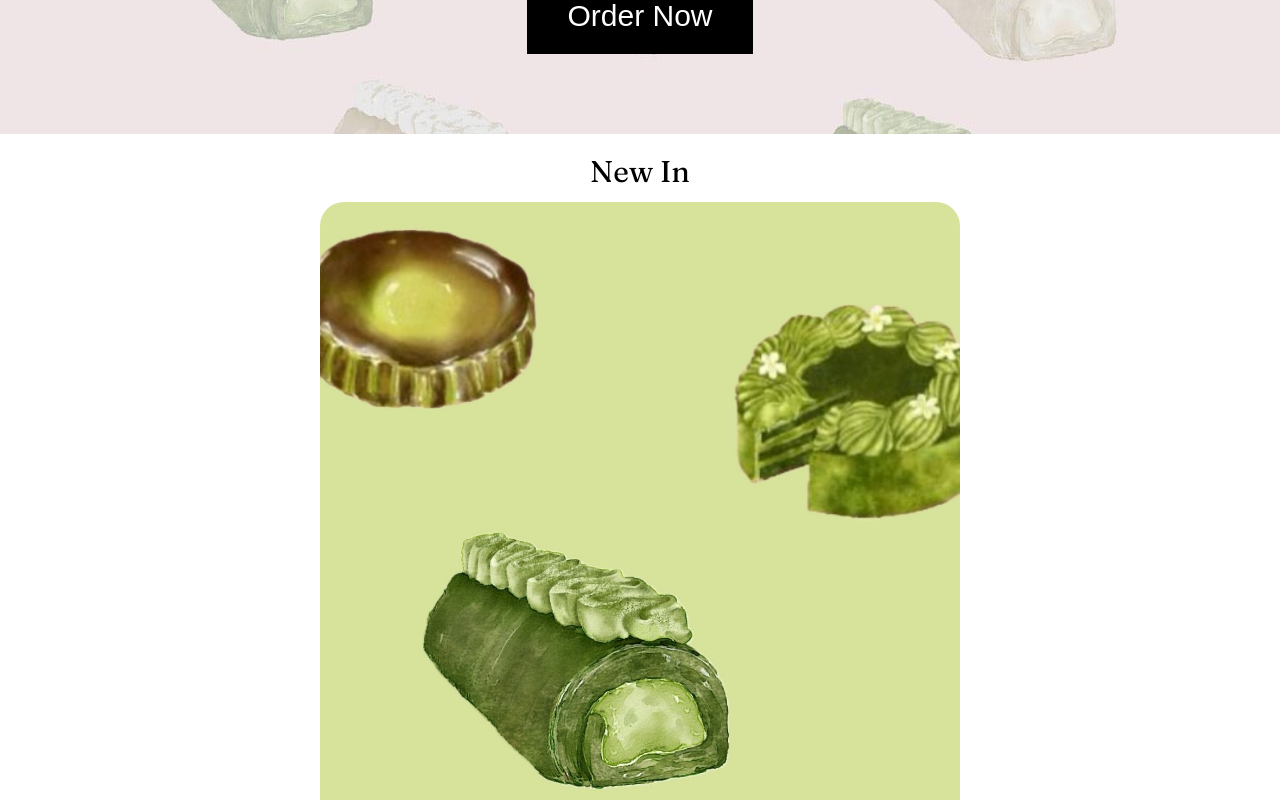
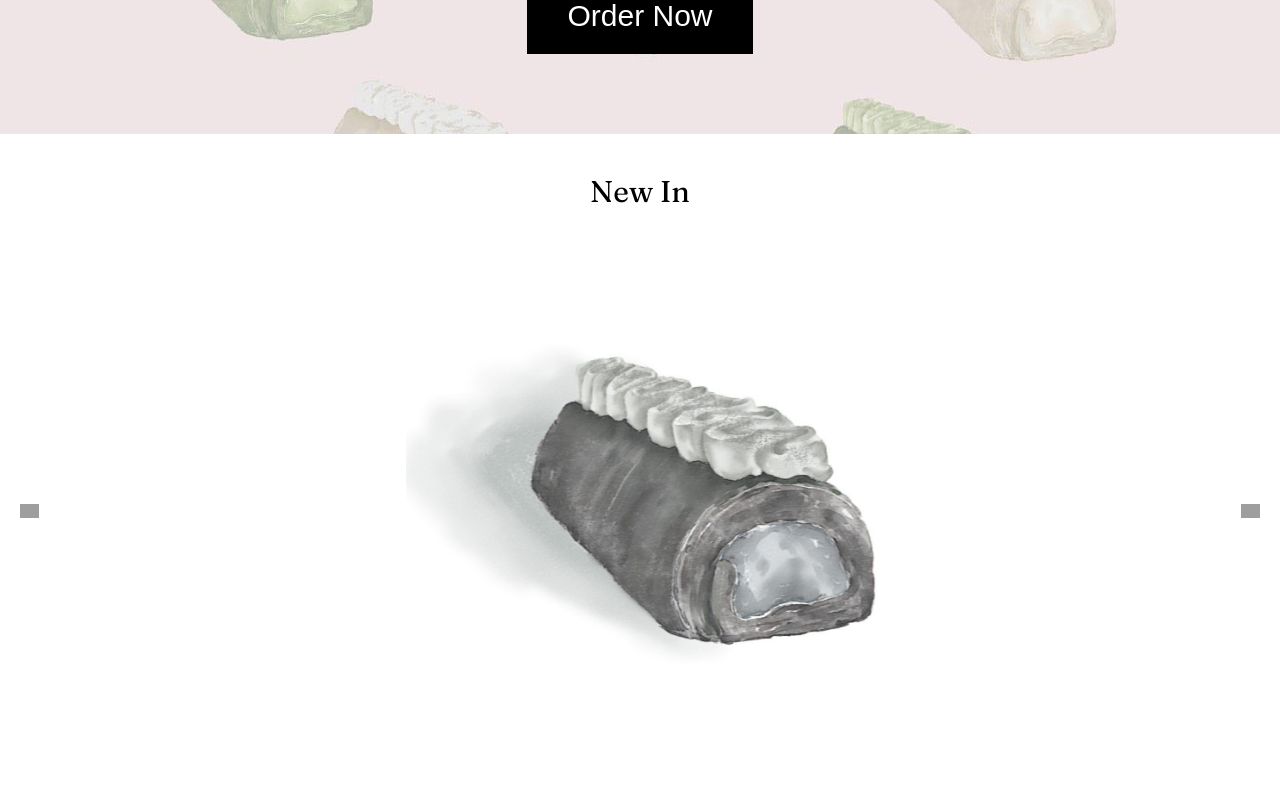
Before and after one commit to ManHoLaw/Audoque, a React (Vite) app: page / in a window 1280 px wide. Shown: the part 300-1100 px from the top of the page. Built offline with nearby package versions, Linux system fonts and the light colour scheme; grey boxes are pictures that could not be loaded.

Commit message:
gsap animation

```diff
--- a/src/App.jsx
+++ b/src/App.jsx
@@ -34,7 +34,7 @@ const App = () => {
 
 const MainContent = ({ selection, setSelection, isSidebarOpen, setIsSidebarOpen, popupCake, setPopupCake }) => {
   const location = useLocation();
-  const isCakeDetailPage = location.pathname.startsWith("/menu");
+
 
   return (
     <main className="bg-[#dbafaf] min-h-screen w-full flex flex-col">
@@ -49,14 +49,12 @@ const MainContent = ({ selection, setSelection, isSidebarOpen, setIsSidebarOpen,
       />
 
       {/* Hide Navbar on Cake Detail page */}
-      {isCakeDetailPage && (
-        <Navbar
+      <Navbar
           selection={selection}
           setSelection={setSelection}
           isSidebarOpen={isSidebarOpen}
           setIsSidebarOpen={setIsSidebarOpen}
         />
-      )}
       {popupCake && popupCake.title && (
         <Popup closePopup={() => setPopupCake(null)} cake={popupCake} />
       )}
--- a/src/components/Homepage.jsx
+++ b/src/components/Homepage.jsx
@@ -1,7 +1,8 @@
 import { Link } from 'react-router-dom'
-import { homepageImg, instaIconImg, menuIconImg, newInImg } from '../utils'
+import { backIconImg, homepageImg, instaIconImg, menuIconImg, newInImg, nextIconImg } from '../utils'
 import gsap from 'gsap'
 import { useGSAP } from '@gsap/react'
+import NewInCarousel from './NewInCarousel'
 
 
 
@@ -10,6 +11,7 @@ const Homepage = () => {
   return (
     <section className="flex flex-col justify-center items-center w-full z-0">
       <div class='w-full'>
+        {/* Homepage Image  */}
         <div className="bg-white relative w-full flex justify-center overflow-hidden ">
           <img src={homepageImg} className='absolute inset-0 w-full h-full object-cover object-center' />
           <div className="relative flex flex-col justify-center items-center rounded-2xl w-full py-20">
@@ -24,7 +26,7 @@ const Homepage = () => {
               to={'/menu'}
               className="mt-6 flex justify-center items-center text-xl cursor-pointer"
             >
-              <div className="bg-black text-white py-5 px-10 text-xl sm:text-3xl">
+              <div className="bg-black text-white sm:py-5 sm:px-10 text-xl sm:text-3xl py-3 px-7">
                 Order Now
               </div>
             </Link>
@@ -32,19 +34,26 @@ const Homepage = () => {
 
         </div>
 
-        <div className="relative bg-white h-auto flex flex-col justify-start py-5">
-          <p className="text-xl pb-3 mx-auto sm:text-3xl font-fraunces">New In</p>
-          <img src={newInImg} class='w-1/2 mx-auto rounded-3xl' />
+        {/* New In Section  */}
+        <div className="relative bg-white h-auto flex justify-center flex-col">
+          <p className="text-xl pt-10 mx-auto sm:text-3xl font-fraunces">New In</p>
+          <div className="relative w-full flex justify-center items-center min-h-[300px]">
+            <NewInCarousel />
+          </div>
         </div>
 
+
+
       </div>
-      <div class='flex flex-col items-center py-5 text-xl sm:text-3xl'>
+
+      {/* Instagram Section */}
+      <div class='flex flex-col items-center py-5 w-full text-xl sm:text-3xl'>
         Follow us
         <a href="https://www.instagram.com/audoque_patisserie/" class='flex items-center'>
           {/* <img src={instaIconImg} class='w-8 mx-1' /> */}
           <p class='inline pb-3'>@audoque_patisserie</p>
         </a>
-        <div class='rounded-xl max-h-[500px] overflow-hidden' >
+        <div class='rounded-xl max-w-1/2overflow-hidden' >
           <iframe
             src="https://www.instagram.com/audoque_patisserie/embed"
             width="100%"
--- a/src/components/Navbar.jsx
+++ b/src/components/Navbar.jsx
@@ -4,6 +4,8 @@ import { useEffect, useCallback, useState } from 'react';
 import { Link, useNavigate } from 'react-router-dom';
 
 const Navbar = ({ selection, setSelection, isSidebarOpen, setIsSidebarOpen }) => {
+    const isCakeDetailPage = location.pathname.startsWith("/menu");
+
     const handleMouseEnter = useCallback((index, button) => {
         gsap.killTweensOf(button);
         gsap.killTweensOf(button.querySelector('.underline'));
@@ -147,7 +149,6 @@ const Navbar = ({ selection, setSelection, isSidebarOpen, setIsSidebarOpen }) =>
                             </div>
                         )}
 
-                        {/* <div class='p-10' /> */}
                         {extraLists.map((info, j) => (
                             <Link
                                 key={j}
@@ -171,7 +172,7 @@ const Navbar = ({ selection, setSelection, isSidebarOpen, setIsSidebarOpen }) =>
 
 
             {/* Normal */}
-            <div className={`${isSidebarOpen ? 'hidden' : 'grid'} max-sm:hidden sm:grid-flow-col auto-cols-fr max-md:gap-5 text-xl gap-6`}>
+            {isCakeDetailPage && (<div className={`${isSidebarOpen ? 'hidden' : 'grid'} max-sm:hidden sm:grid-flow-col auto-cols-fr max-md:gap-5 text-xl gap-6`}>
                 {navLists.map((nav, i) => (
                     <button
                         key={i}
@@ -184,7 +185,7 @@ const Navbar = ({ selection, setSelection, isSidebarOpen, setIsSidebarOpen }) =>
                         <span className="underline absolute bottom-0 left-0 h-0.5 w-full bg-[#4e5f63] scale-x-0 origin-left transition-transform duration-500 ease-out" />
                     </button>
                 ))}
-            </div>
+            </div>)}
         </section>
     );
 };
--- /dev/null
+++ b/src/components/NewInCarousel.jsx
@@ -0,0 +1,82 @@
+import { useState, useEffect, useRef } from "react";
+import { newInLists } from "../constants";
+import { backIconImg, nextIconImg } from "../utils";
+import { gsap } from "gsap";
+
+const NewInCarousel = () => {
+  const images = newInLists;
+  const [currentIndex, setCurrentIndex] = useState(0);
+  const [direction, setDirection] = useState(1); // 1 for Next, -1 for Back
+  const imageRef = useRef(null);
+  const intervalRef = useRef(null);
+
+  const handleNext = () => {
+    setDirection(1);
+    animateOut(() => {
+      setCurrentIndex((prevIndex) => (prevIndex + 1) % images.length);
+    });
+  };
+
+  const handlePrev = () => {
+    setDirection(-1);
+    animateOut(() => {
+      setCurrentIndex((prevIndex) => (prevIndex - 1 + images.length) % images.length);
+    });
+  };
+
+  const animateOut = (onComplete) => {
+    if (imageRef.current) {
+      gsap.to(imageRef.current, {
+        x: direction * -500, // Move far left (-500) or far right (500)
+        opacity: 0,
+        duration: 0.5,
+        ease: "power2.inOut",
+        onComplete,
+      });
+    }
+  };
+
+  useEffect(() => {
+    if (imageRef.current) {
+      gsap.fromTo(
+        imageRef.current,
+        { x: direction * 500, opacity: 0 }, // New image enters from right (500) or left (-500)
+        { x: 0, opacity: 1, duration: 0.5, ease: "power2.inOut" }
+      );
+    }
+  }, [currentIndex, direction]);
+
+  useEffect(() => {
+    intervalRef.current = setInterval(() => {
+      handleNext();
+    }, 5000);
+
+    return () => clearInterval(intervalRef.current); // Cleanup on unmount
+  }, []);
+
+  return (
+    <div className="relative bg-white h-auto flex flex-row justify-center p-5 items-center overflow-hidden">
+      {/* Back Icon */}
+      <button onClick={handlePrev}>
+        <img src={backIconImg} className="w-5" alt="Back" />
+      </button>
+
+      {/* Image & Title */}
+      <div className="flex items-center w-full">
+        <img
+          ref={imageRef}
+          src={images[currentIndex]}
+          className="w-1/2 mx-auto rounded-3xl"
+          alt="New In"
+        />
+      </div>
+
+      {/* Next Icon */}
+      <button onClick={handleNext}>
+        <img src={nextIconImg} className="w-5" alt="Next" />
+      </button>
+    </div>
+  );
+};
+
+export default NewInCarousel;
--- a/src/constants/index.jsx
+++ b/src/constants/index.jsx
@@ -1,6 +1,7 @@
 export const navLists = ["Chef's Selection", "Whole", "Roll", "Basque"];
 export const extraLists= ["Membership Scheme", "Promotion", "Delivery options", "Order form"]
 export const fillingLists= ["Matcha Panna Cotta", "White Sesame Custard", "Oolong Panna Cotta", "Mochi"]
+
 
 import {
     machawcakeImg,
@@ -133,4 +134,8 @@ export const cakes = [
         img: sesamerollImg,
         description: 'Description'
     },
-];
+]
+
+import { newInImg } from "../utils";
+
+export const newInLists = [newInImg, sesamerollImg, machabcakeImg]
--- a/src/utils/index.js
+++ b/src/utils/index.js
@@ -6,8 +6,8 @@ import menu from "/icons/menu.svg"
 import closeIcon from "/icons/close_icon.svg"
 import menuIcon from "/icons/menu_icon.png"
 import instaIcon from "/icons/instagram_icon.png"
-import nextIcon from "/icons/next_icon.png"
-import backIcon from "/icons/back_icon.png"
+import nextIcon from "/icons/next_icon.svg"
+import backIcon from "/icons/back_icon.svg"
 
 export const bannerImg = banner
 export const bannersmallImg = banner_s
```
